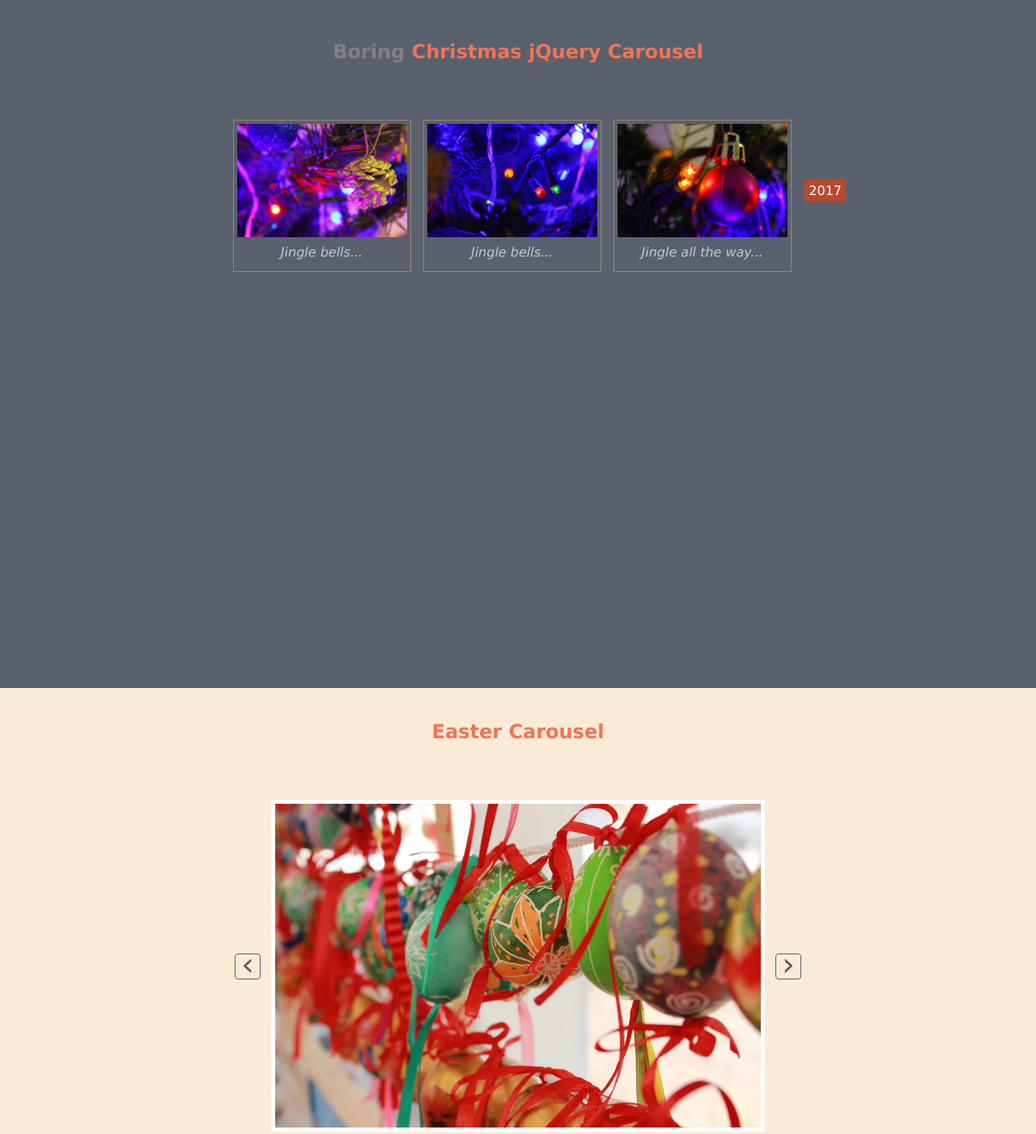
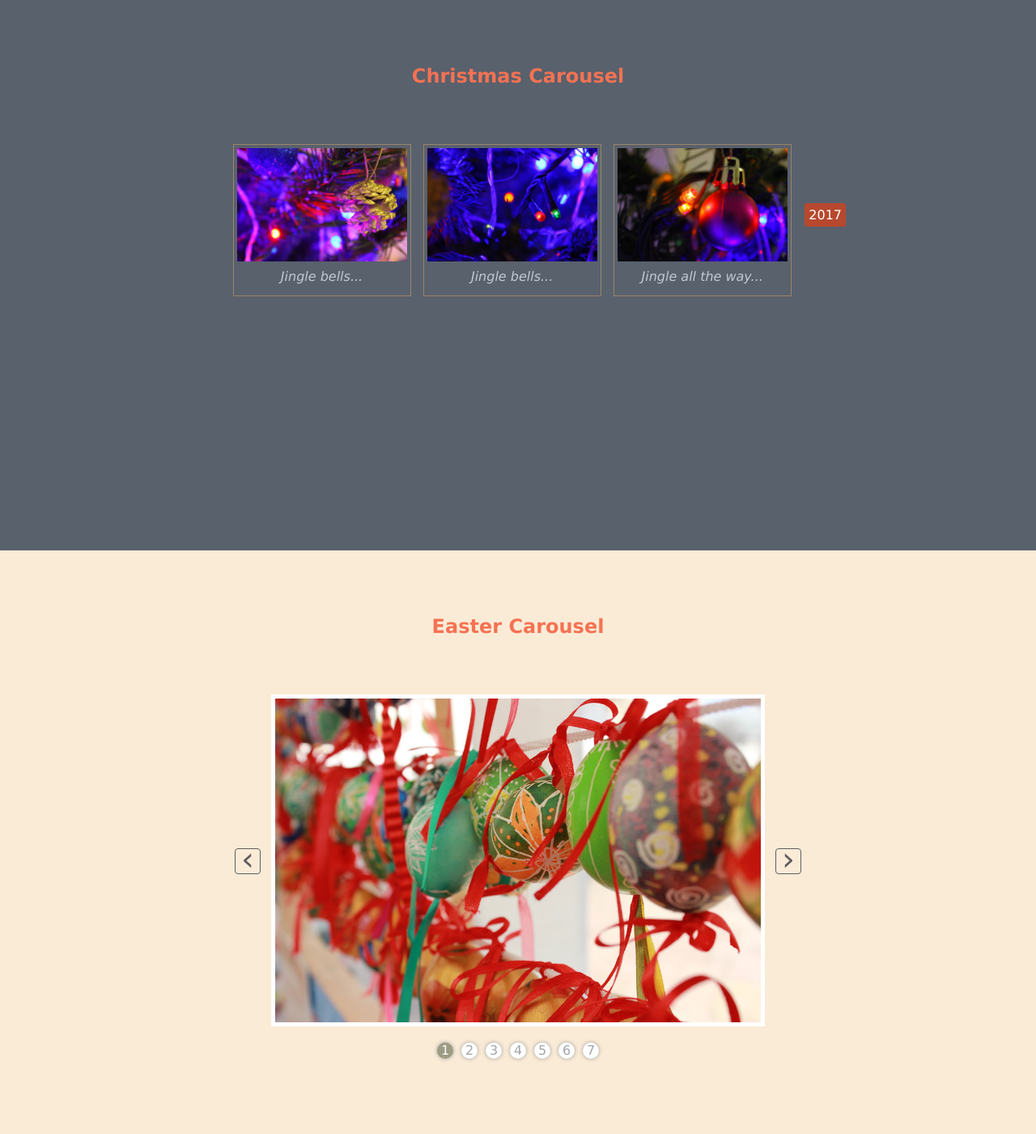
Before and after one commit to Nata25/JS_11-12_carousel-plugin, a plain HTML site: page index.html in a window 1280 px wide. Shown: the top 1401 px of the page at 81% size. Drawn offline with nearby package versions, Linux system fonts and the light colour scheme.

Commit message:
Validate code

```diff
--- a/css/style.css
+++ b/css/style.css
@@ -14,8 +14,8 @@ h2 {
 }
 
 .jqcarousel:first-child {
-    height: 100vh;
-    padding-top: 50px;
+    height: 600px;
+    padding-top: 80px;
     background-color: #59616d;
 }
 
@@ -99,7 +99,7 @@ h2 {
 /* Second carousel */
 
 .jqcarousel:nth-child(2) {
-    padding-top: 40px;
+    padding-top: 80px;
     padding-bottom: 100px;
     background-color: #faebd7;
 }
--- a/index.html
+++ b/index.html
@@ -10,9 +10,9 @@
 
         <section class="jqcarousel" id="NY-carousel-container">
 
+            <h2>Christmas Carousel</h2>
+
             <script type="text/template" id="NY-carousel-template">
-
-                <h2><span class="boring">Boring</span> Christmas jQuery Carousel</h2>
 
                 <!-- carousel visible area -->
                 <div class="jqcarousel-frame new-year">
@@ -44,9 +44,9 @@
 
         <section class="jqcarousel" id="easter-carousel-container">
 
-                <script type="text/template" id="easter-carousel-template">
+            <h2>Easter Carousel</h2>
 
-                <h2>Easter Carousel</h2>
+            <script type="text/template" id="easter-carousel-template">
 
                 <div class="jqcarousel-frame easter">
                     <div class="jqcarousel-content">
```
